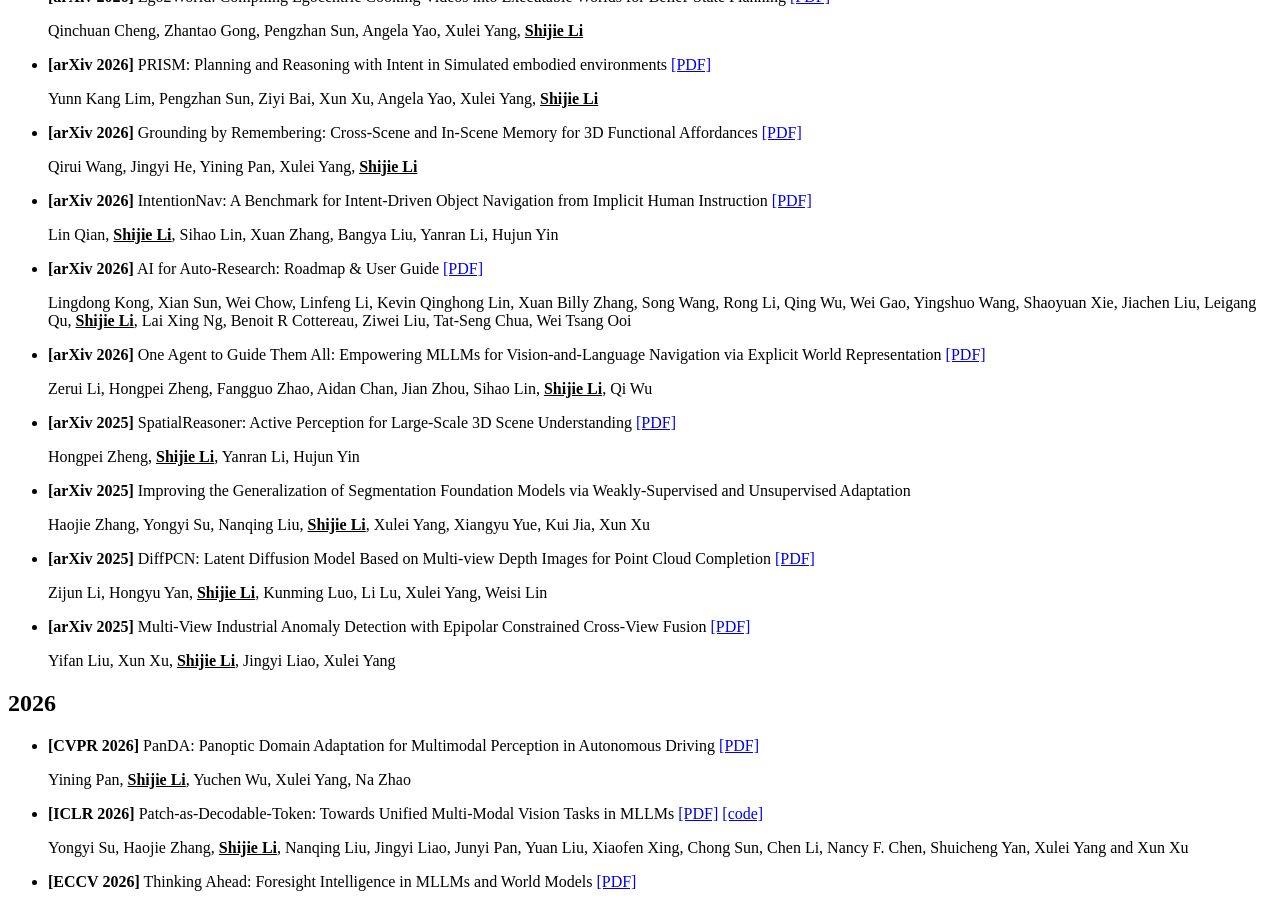
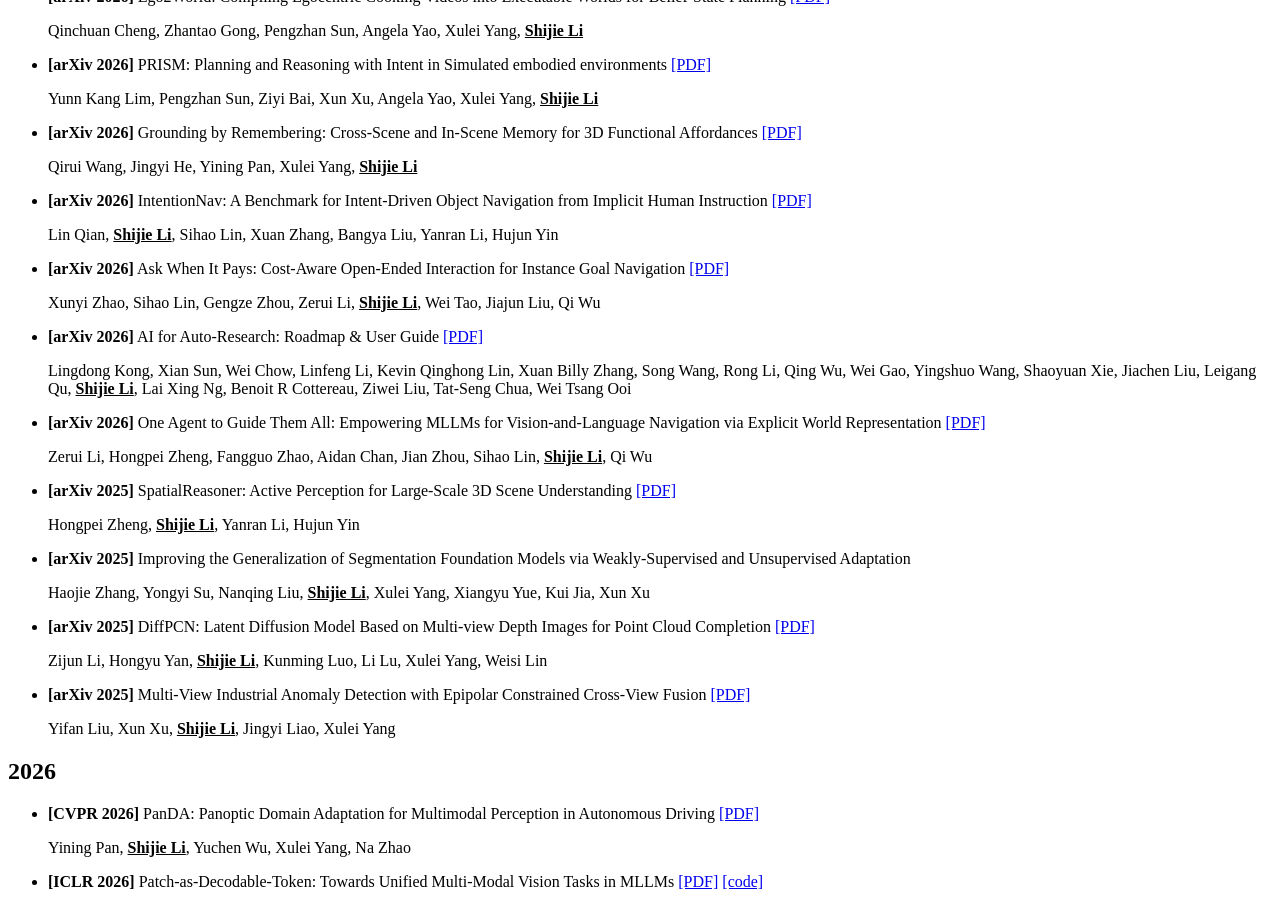
Before and after one commit to sj-li/sj-li.github.io, a Jekyll site: the page built from _pages/includes/pub.md, in a window 1280 px wide and 900 px high, scrolled down 863 px. Built offline with Jekyll 4.4.1, drawn with Linux system fonts in a browser that asks for light colours; our own code applies the rules of GitHub Pages for plain Markdown files.

Commit message:
Add arXiv 2026 navigation paper

```diff
--- a/_pages/includes/pub.md
+++ b/_pages/includes/pub.md
@@ -18,6 +18,11 @@
 - **[arXiv 2026]** IntentionNav: A Benchmark for Intent-Driven Object Navigation from Implicit Human Instruction [[PDF]](https://arxiv.org/pdf/2605.23187)
 
   Lin Qian, **<u>Shijie Li</u>**, Sihao Lin, Xuan Zhang, Bangya Liu, Yanran Li, Hujun Yin
+
+
+- **[arXiv 2026]** Ask When It Pays: Cost-Aware Open-Ended Interaction for Instance Goal Navigation [[PDF]](https://arxiv.org/pdf/2606.03175)
+
+  Xunyi Zhao, Sihao Lin, Gengze Zhou, Zerui Li, **<u>Shijie Li</u>**, Wei Tao, Jiajun Liu, Qi Wu
 
 - **[arXiv 2026]** AI for Auto-Research: Roadmap & User Guide [[PDF]](https://arxiv.org/pdf/2605.18661)
 
```
